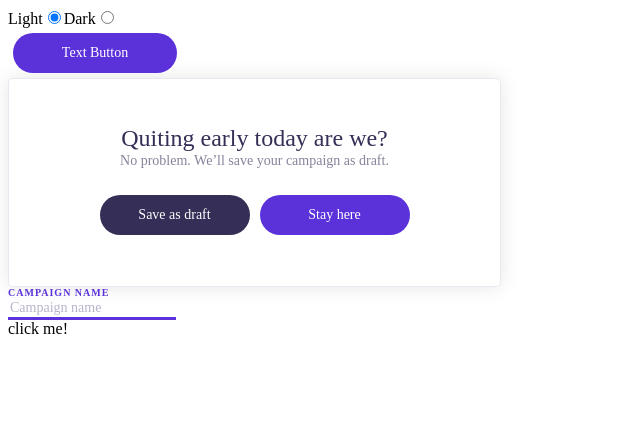
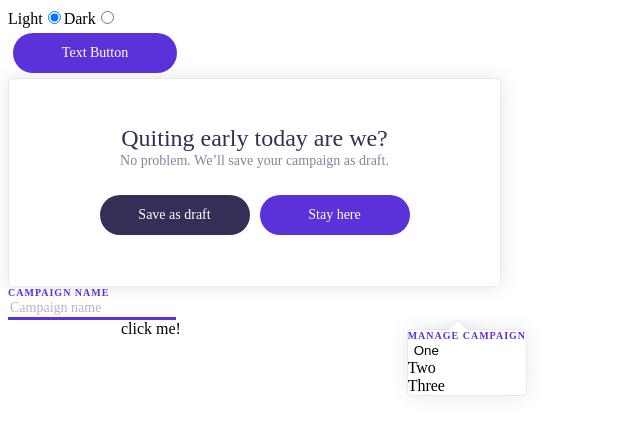
Before and after one commit to be-addy/beaddy-components, a React (Create React App) app: page / in a window 1280 px wide. Shown: the top 434 px of the page, without its empty margins (0-640 px from the left). Built offline with nearby package versions, Linux system fonts and the light colour scheme; a web font is replaced by a local one.

Commit message:
popover demo

```diff
--- a/src/App.tsx
+++ b/src/App.tsx
@@ -7,6 +7,14 @@ import light from './theme/light';
 import ThemeSwitcher from './ThemeSwitcher';
 
 import Popover from './components/base/Popover';
+import List from './components/base/Popover/List';
+import Item from './components/base/Popover/List/Item';
+import Button from './components/base/Popover/Button';
+
+import Panel from './components/base/Popover/Panel';
+
+import Title from './components/base/Title';
+
 import TextButton from './components/TextButton';
 import Input from './components/base/Input';
 import ModalOkCancel from './components/ModalOkCancel';
@@ -32,7 +40,34 @@ class App extends React.Component {
                             onCancel={action}
                         />
                         <Input label="CAMPAIGN NAME" placeholder="Campaign name" onChange={text => action(text)} />
-                        <Popover title="MANAGE CAMPAIGN" />
+                        <div
+                            style={{
+                                display: 'flex',
+                                flexDirection: 'row',
+                                justifyContent: 'space-around',
+                                width: '50%'
+                            }}
+                        >
+                            <Popover width="182px">
+                                <List>
+                                    <Title>MANAGE CAMPAIGN</Title>
+                                    <Item><Button>Edit Campaign</Button></Item>
+                                    <Item><Button>Copy Campaign</Button></Item>
+                                    <Item><Button>Delete Campaign</Button></Item>
+                                    <Item><hr /></Item>
+                                    <Item><Button>Launch Campaign</Button></Item>
+                                    <Item><Button>Change launch date</Button></Item>
+                                </List>
+                            </Popover>
+                            <Panel>
+                                <List>
+                                    <Title>MANAGE CAMPAIGN</Title>
+                                    <Item><Button>One</Button></Item>
+                                    <Item>Two</Item>
+                                    <Item>Three</Item>
+                                </List>
+                            </Panel>
+                        </div>
                     </div>
                 </div>
             </ThemeProvider>
--- a/src/components/base/Popover/List/index.tsx
+++ b/src/components/base/Popover/List/index.tsx
@@ -3,7 +3,4 @@ import styled from 'styled-components';
 export default styled.ul`
     margin: 0;
     padding: 0;
-
-    height: 100px;
-    width: 100px;
 `;
--- a/src/components/base/Popover/Panel.tsx
+++ b/src/components/base/Popover/Panel.tsx
@@ -2,7 +2,6 @@ import * as React from 'react';
 import styled from 'styled-components';
 
 const Triangle = styled.div`
-    width: 100px;
     height: 10px;
     position: relative;
     overflow: hidden;
@@ -24,9 +23,6 @@ const Triangle = styled.div`
 `;
 
 const Panel = styled.div`
-    height: 100px;
-    width: 100px;
-
     border-radius: 5px;
     box-shadow: 0 0 20px 0 rgba(53, 46, 86, 0.1);
     background-color: #ffffff;
--- a/src/components/base/Popover/index.tsx
+++ b/src/components/base/Popover/index.tsx
@@ -1,12 +1,7 @@
 import * as React from 'react';
 import styled from 'styled-components';
 
-import Title from '../Title';
-
 import Panel from './Panel';
-import List from './List';
-import Item from './List/Item';
-import Button from './Button';
 
 const Menu = styled.div.attrs({
     tabIndex: 0,
@@ -40,18 +35,15 @@ const Content = styled.div`
 `;
 
 interface Props {
-    title: string;
+    width: string;
+    children: any;
 }
 
-export default ({ title }: Props) => (
+export default ({ children, width }: Props) => (
     <Menu>
         <Content>
-            <Panel>
-                <List>
-                    <Title>{title}</Title>
-                    <Item><Button>One</Button></Item>
-                    <Item><Button>Two</Button></Item>
-                </List>
+            <Panel width={width}>
+                {children}
             </Panel>
         </Content>
     </Menu>
```
